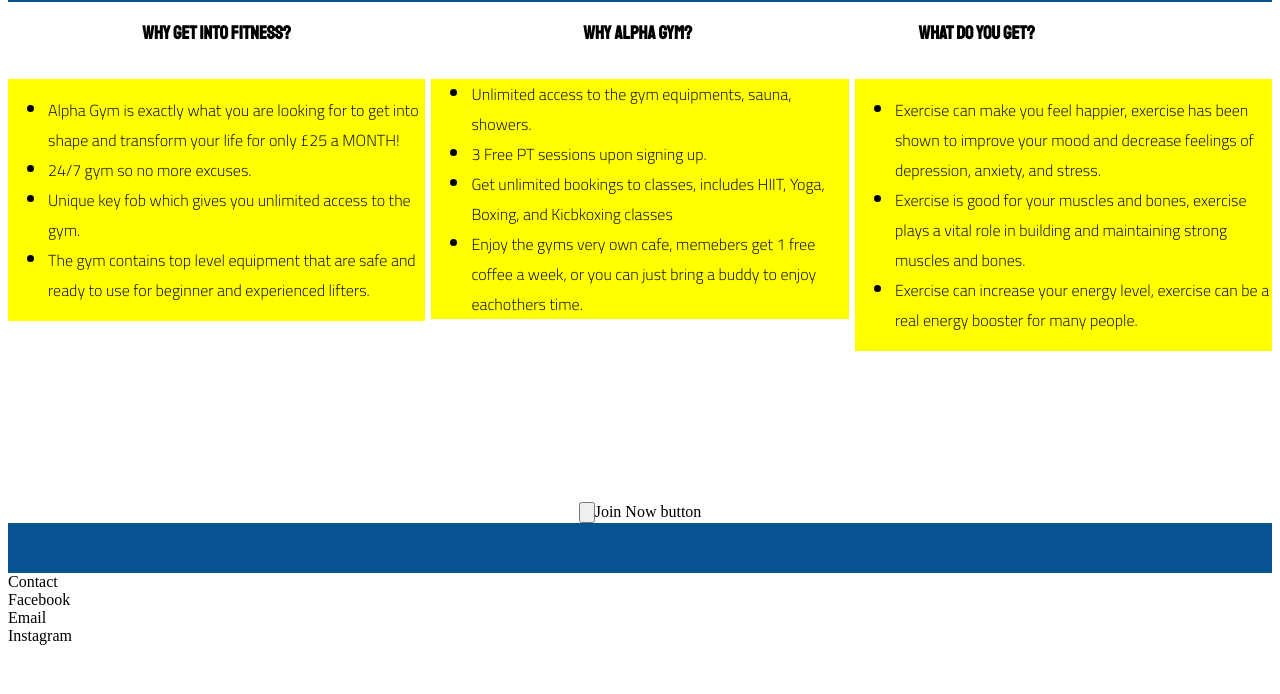
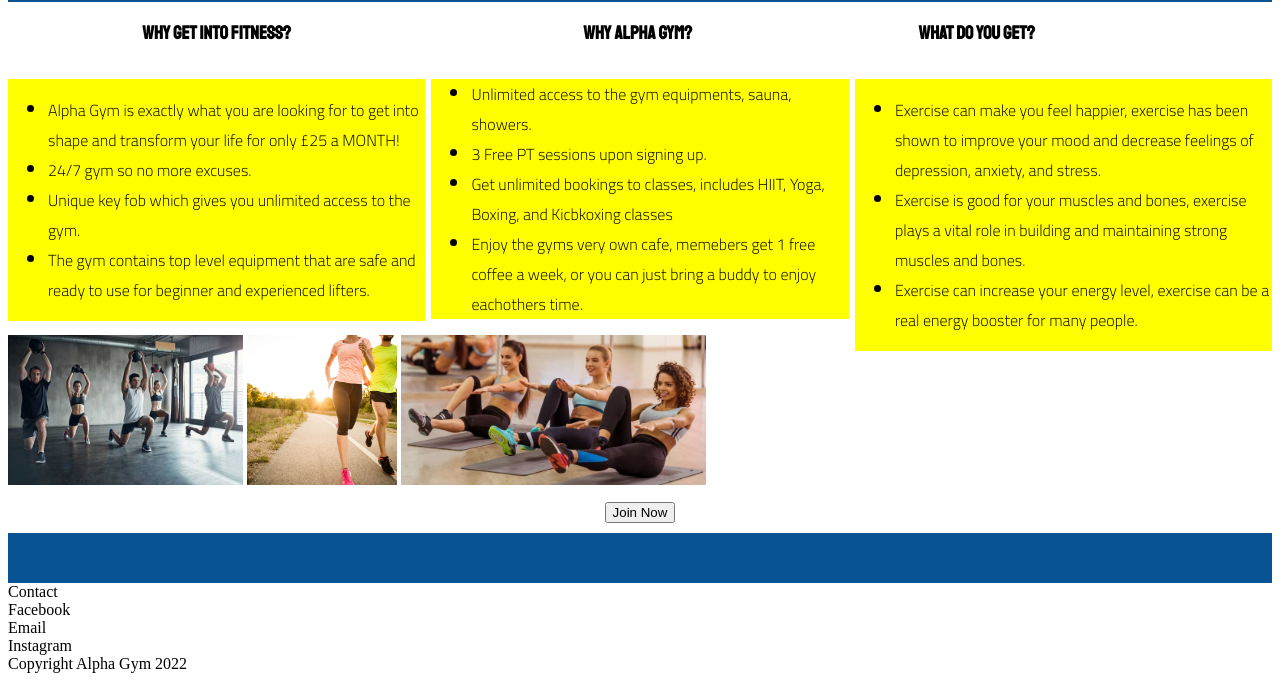
Before and after one commit to antoniog675/HTML-CSS-Portfolio-Project, a plain HTML site: page index.html in a window 1280 px wide. Shown: the part 106-800 px from the top of the page. Drawn offline with Linux system fonts and the light colour scheme.

Commit message:
add images and style them to be inline with the 3 descriptions above

```diff
--- a/assets/css/style.css
+++ b/assets/css/style.css
@@ -81,6 +81,10 @@ nav {
 #join {
     text-align: center;
 }
+
+#join-button {
+    margin-bottom: 10px;
+}
 /*Footer styling */
 
 .footer-block {
@@ -88,3 +92,8 @@ nav {
     height: 50px;
     max-width: 100%;
 }
+
+#image-container img {
+    height: 150px;
+    display: inline-block;
+}
--- a/index.html
+++ b/index.html
@@ -57,19 +57,30 @@
                 </ul>
             </div>
         </div>
+        <div id="image-container">
+            <img src="./assets/images/group-exercise.jpg" alt="Picture of a group of people doing an overhead lunge with a kettlebell">
+            <img src="./assets/images/cardiovascular-endurance-59f7fc2faad52b00100156aa.jpg" alt="Picture of two people running in the sunset">
+            <img src="./assets/images/yoga-classes.jpg" alt="Picture of 3 women doing a yoga technique">
+        </div>
     </section>
     <div id="join">
-        <input type="button">Join Now button
+        <input type="button" value="Join Now" id="join-button">
     </div>
 
     <div class="footer-block">
 
     </div>
 <footer>
-    <div>Contact</div>
-    <div>Facebook</div>
-    <div>Email</div>
-    <div>Instagram</div>
+    <div id="contact details">
+        <div>Contact</div>
+        <div>Facebook</div>
+        <div>Email</div>
+        <div>Instagram</div>
+    </div>
+
+    <div id="copyright">
+        <div>Copyright Alpha Gym 2022</div>
+    </div>
 
 </footer>
 <script src="https://kit.fontawesome.com/3d3ad5fdec.js" crossorigin="anonymous"></script>
```
Also changed, not shown: assets/images/cardiovascular-endurance-59f7fc2faad52b00100156aa.jpg (added), assets/images/group-exercise.jpg (added), assets/images/yoga-classes.jpg (added).
